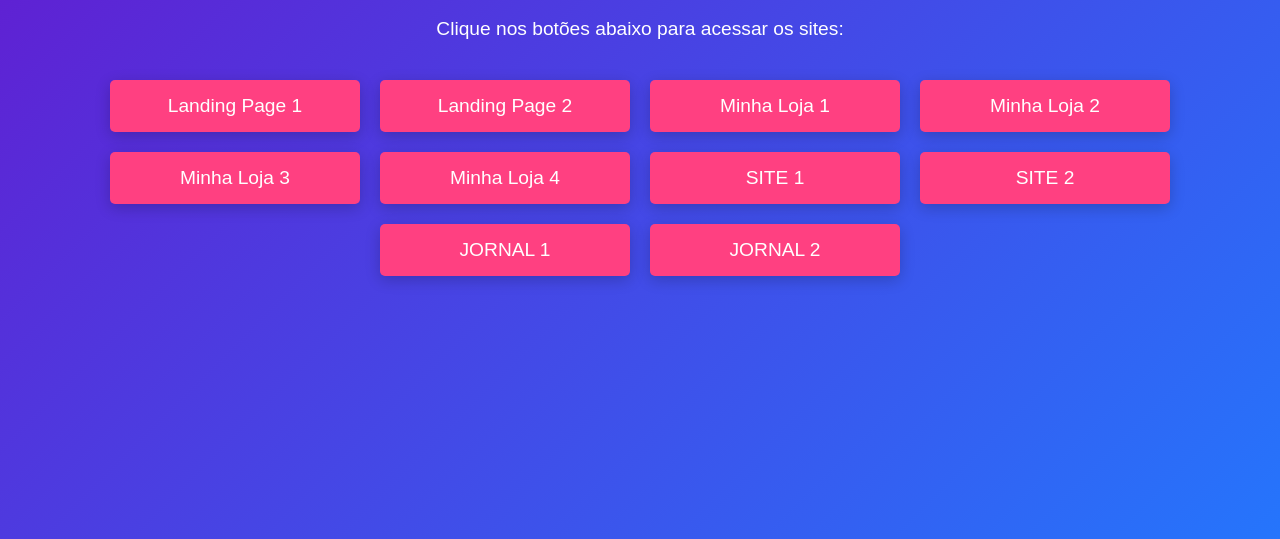
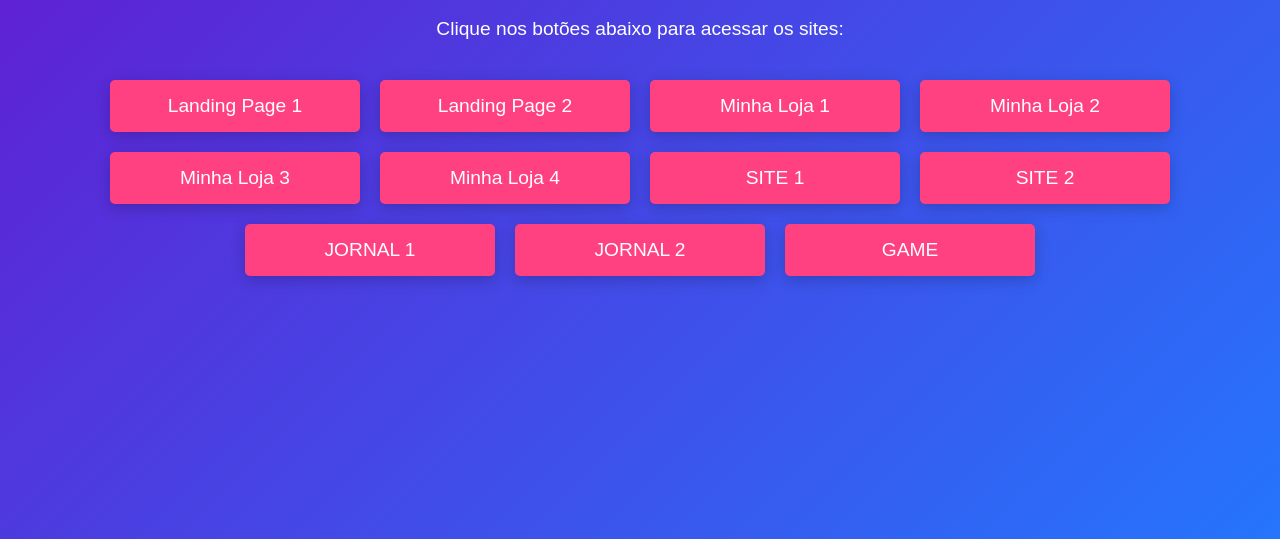
Before and after one commit to KZcesar/caio, a plain HTML site: page demo site 2024/Index.html in a window 1280 px wide. Shown: the part 361-900 px from the top of the page. Drawn offline with Linux system fonts and the light colour scheme.

Commit message:
CDVDCDCDC

```diff
--- a/demo site 2024/Index.html
+++ b/demo site 2024/Index.html
@@ -73,6 +73,7 @@
 
         <button class="button" onclick="window.location.href='J1.html'">JORNAL 1</button>
         <button class="button" onclick="window.location.href='J2.html'">JORNAL 2</button>
+        <button class="button" onclick="window.location.href='G1.html'">GAME</button>
 
 
     </div>
```
